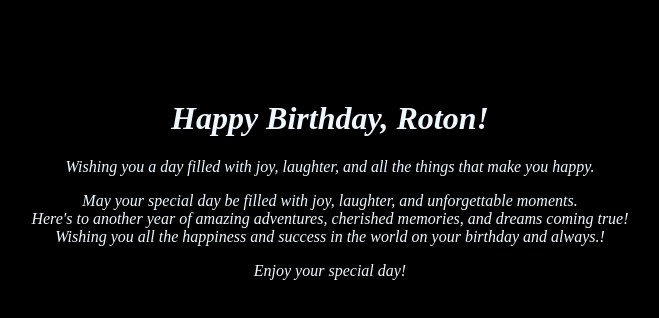
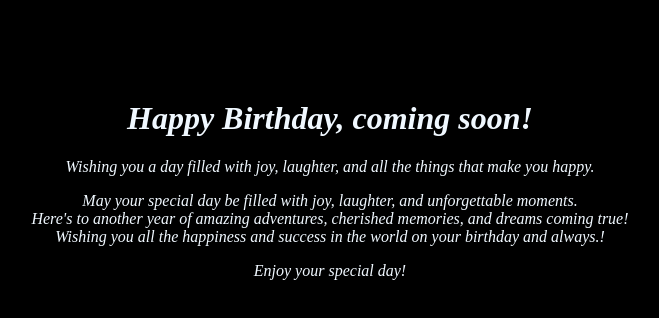
Before and after one commit to Rotonvai/birthdaywish, a plain HTML site: page index.html in a window 1280 px wide. Shown: the whole page, without its empty margins (310-969 px from the left). Drawn offline with Linux system fonts and the light colour scheme.

Commit message:
new text

```diff
--- a/index.html
+++ b/index.html
@@ -19,7 +19,7 @@ body{
 <title>Happy Birthday!</title>
 </head>
 <body background="black">
-<h1>Happy Birthday, Roton!</h1>
+<h1>Happy Birthday, coming soon!</h1>
 <p>Wishing you a day filled with joy, laughter, and all the things that make you happy.</p>
 <p> May your special day be filled with joy, laughter, and unforgettable moments.<br> Here's to another year of amazing adventures, cherished memories, and dreams coming true!<br> Wishing you all the happiness and success in the world on your birthday and always.!</p>
 <p>Enjoy your special day!</p>
```
